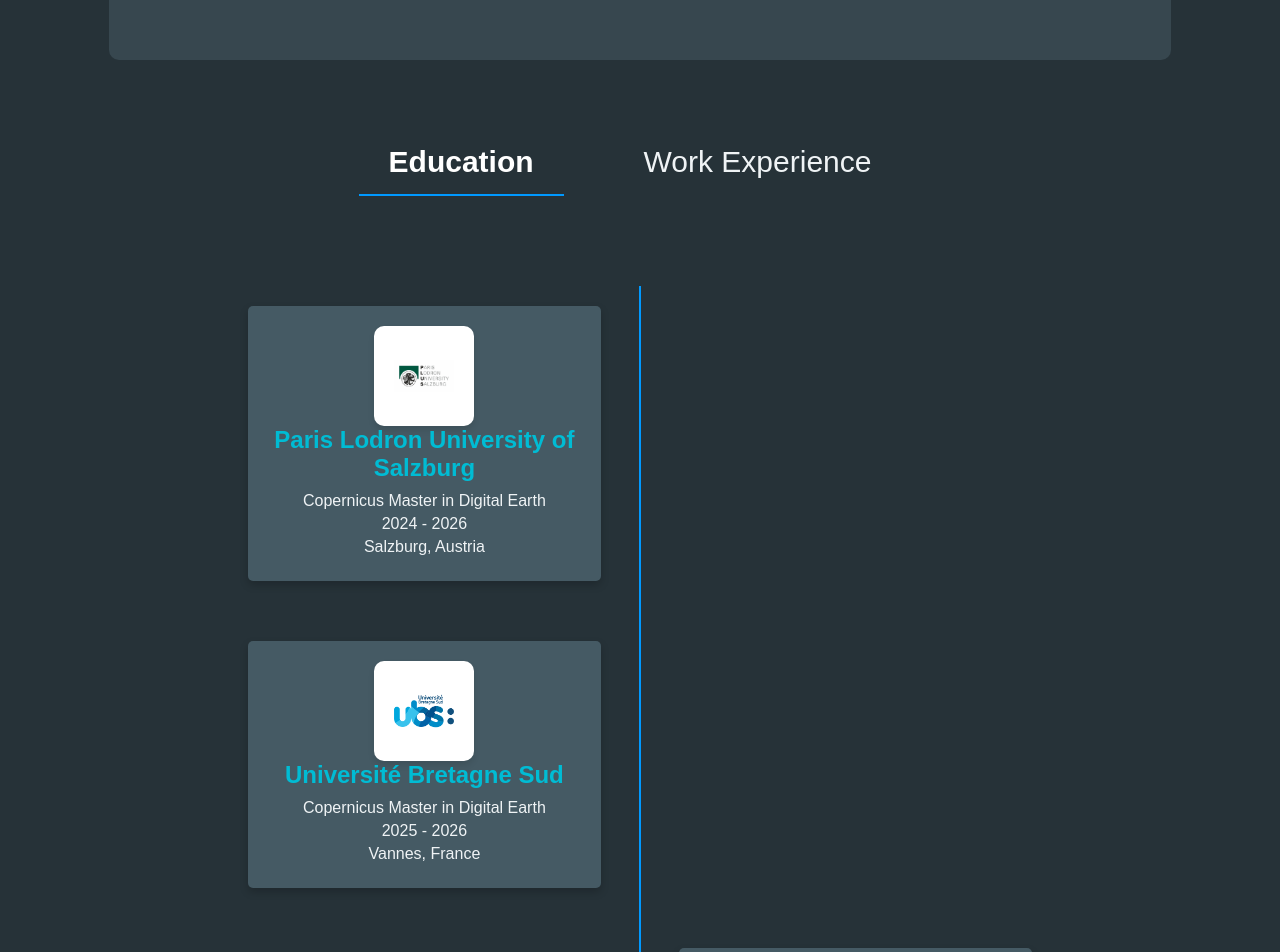
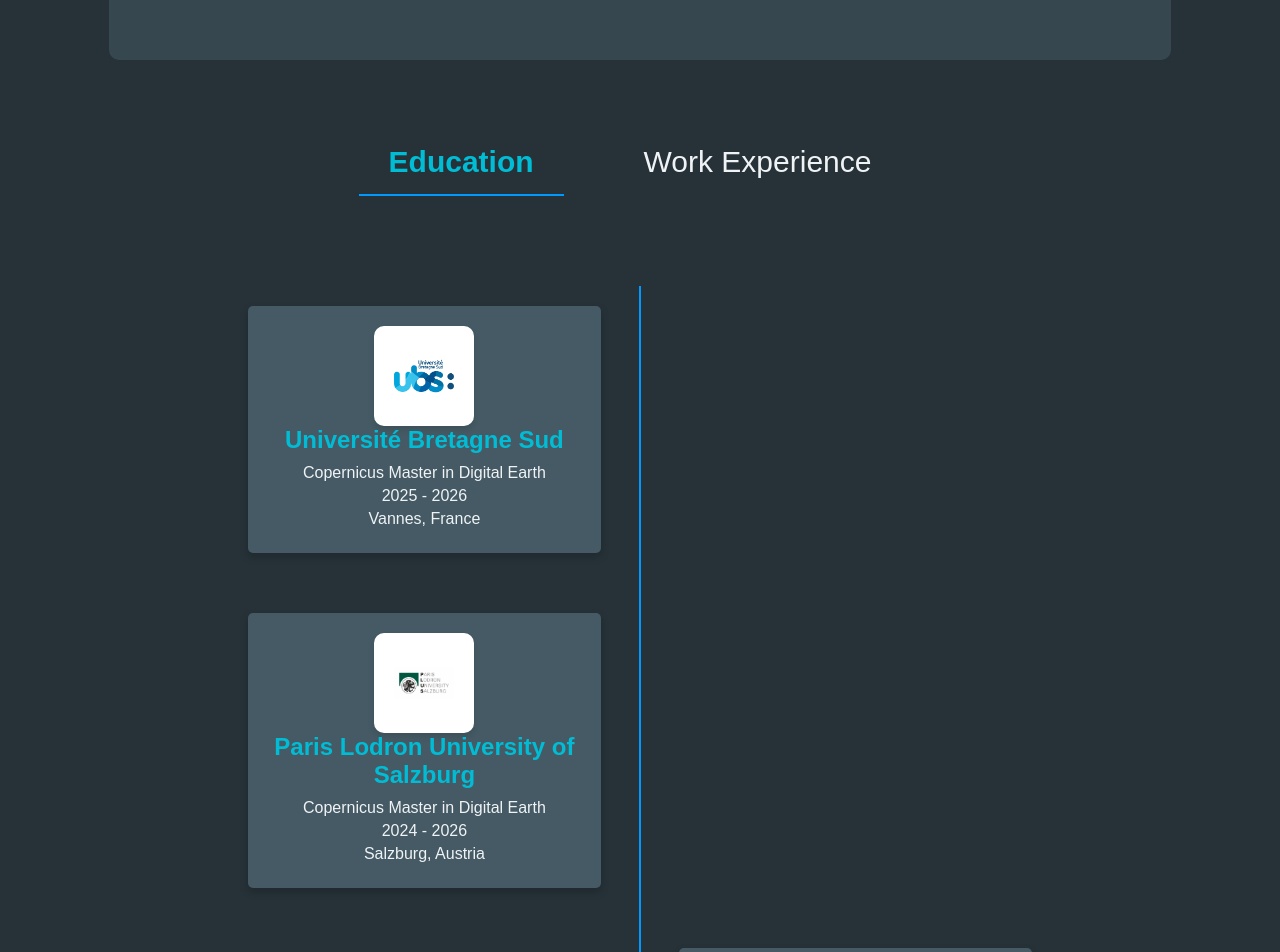
Before and after one commit to brunacandido/bruna-candido.github.io, a React (Create React App) app: page / in a window 1280 px wide. Shown: the part 2520-3472 px from the top of the page. Built offline with nearby package versions, Linux system fonts and the light colour scheme.

Commit message:
fix: experiences info

```diff
--- a/src/components/Education.tsx
+++ b/src/components/Education.tsx
@@ -14,20 +14,21 @@ interface EducationItem {
 }
 
 const educationData: EducationItem[] = [
+
+  {
+    logo: ubsLogo,
+    university: 'Université Bretagne Sud',
+    degree: 'Copernicus Master in Digital Earth',
+    period: '2025 - 2026',
+    location: 'Vannes, France',
+    position: 'left',
+  },
   {
     logo: plusLogo,
     university: 'Paris Lodron University of Salzburg',
     degree: 'Copernicus Master in Digital Earth',
     period: '2024 - 2026',
     location: 'Salzburg, Austria',
-    position: 'left',
-  },
-  {
-    logo: ubsLogo,
-    university: 'Université Bretagne Sud',
-    degree: 'Copernicus Master in Digital Earth',
-    period: '2025 - 2026',
-    location: 'Vannes, France',
     position: 'left',
   },
   {
--- a/src/components/WorkExperience.tsx
+++ b/src/components/WorkExperience.tsx
@@ -8,22 +8,25 @@ interface WorkExperienceItem {
   role: string;
   period: string;
   location: string;
+  position: string;
 }
 
 const workExperienceData: WorkExperienceItem[] = [
   {
     logo: fractalLogo,
     company: 'Fractal Engenharia e Sistemas',
-    role: 'Hydrology Intern',
-    period: '2020 - 2021',
-    location: 'Florianopolis, Brazil',
+    role: 'Software Developer',
+    period: '2021 - 2024',
+    location: 'Remote',
+    position: 'left',
   },
   {
     logo: fractalLogo,
     company: 'Fractal Engenharia e Sistemas',
-    role: 'Software Developer',
-    period: '2021 - Present',
-    location: 'Remote',
+    role: 'Hydrology Intern',
+    period: '2019 - 2021',
+    location: 'Florianopolis, Brazil',
+    position: 'right',
   },
 ];
 
@@ -32,7 +35,7 @@ const WorkExperience: React.FC = () => {
     <section id="work-experience" className="education">
       <div className="timeline">
         {workExperienceData.map((item, index) => (
-          <div key={index} className="education-item left">
+          <div key={index} className={`education-item ${item.position}`}>
             <img src={item.logo} alt={`${item.company} logo`} className="university-logo" />
             <div className="education-details">
               <h3>{item.company}</h3>
--- a/src/styles/TabsExperiences.scss
+++ b/src/styles/TabsExperiences.scss
@@ -21,13 +21,14 @@
         transition: all 0.3s ease;
 
         &.active {
-          color: #ffffff;
-          border-bottom: 2px solid #0099ff;
-          font-weight: bold;
+            color: #00bcd4;
+            border-bottom: 2px solid #0099ff;
+            font-weight: bold;
         }
 
         &:hover {
-          color: #ffffff;
+            color: #00bcd4;
+
         }
       }
     }
```
